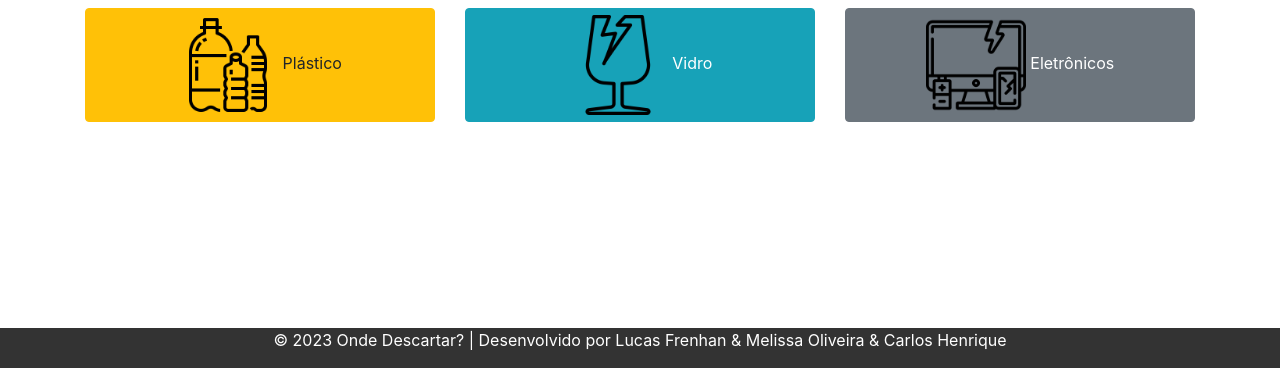
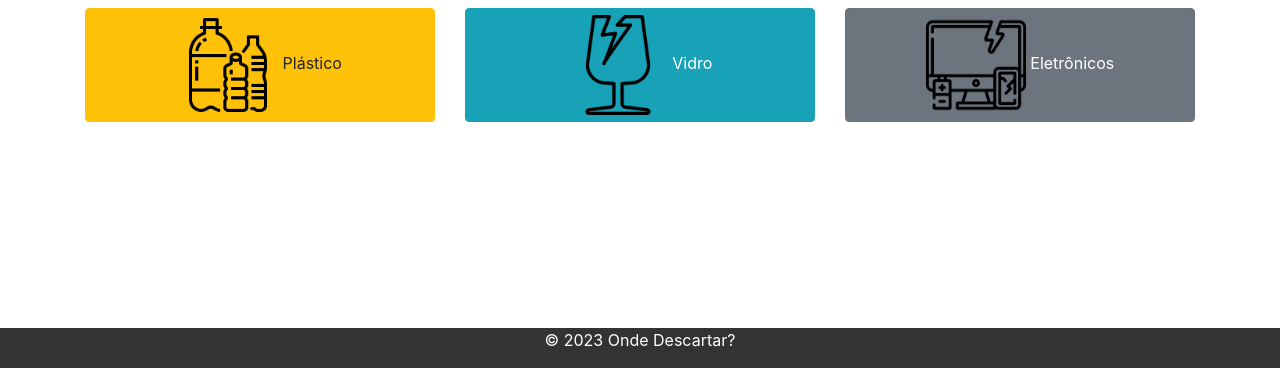
Before and after one commit to Stark96Henry/onde-descartar, a plain HTML site: page index.html in a window 1280 px wide. Shown: the part 432-800 px from the top of the page. Drawn offline with nearby package versions, Linux system fonts and the light colour scheme.

Commit message:
atualização footer index

```diff
--- a/index.html
+++ b/index.html
@@ -112,7 +112,7 @@
 </div>
 
 <footer class="fixed-bottom text-center">
-    <p>&copy; 2023 Onde Descartar? | Desenvolvido por Lucas Frenhan & Melissa Oliveira & Carlos Henrique</p>
+    <p>&copy; 2023 Onde Descartar? <!--| Desenvolvido por Lucas Frenhan & Melissa Oliveira & Carlos Henrique---></p>
 </footer>
 
 <!-- Adicione os links para os arquivos JS do Bootstrap e jQuery -->
```
